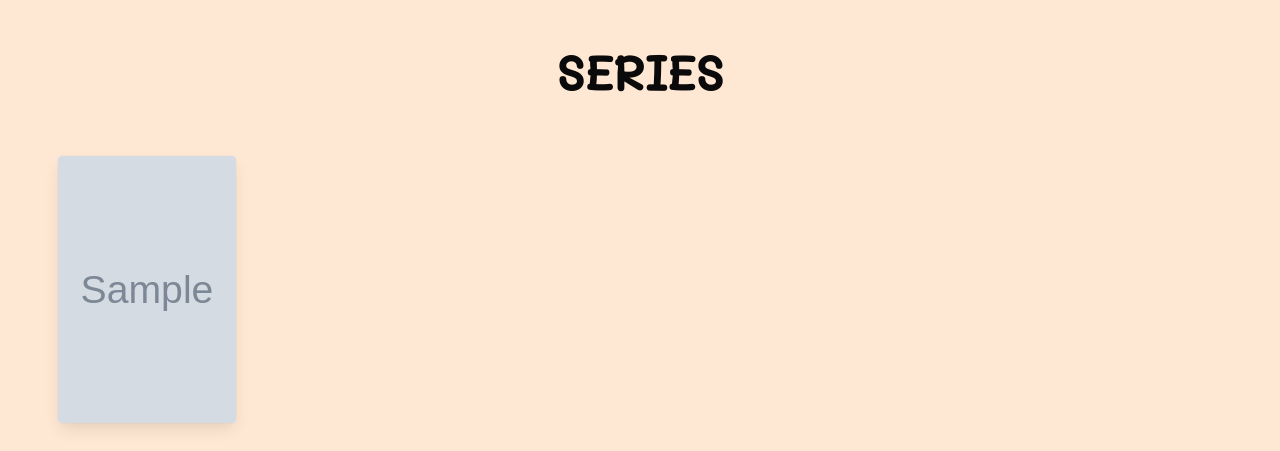
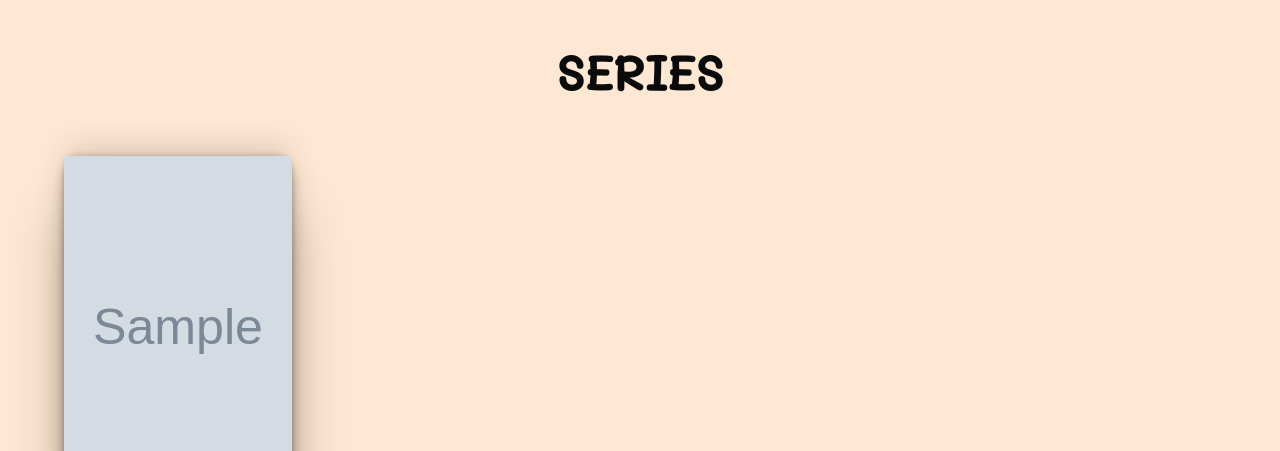
Before and after one commit to AntoniooNogues/ONLYWATCH, a Django app: page /series/ in a window 1280 px wide. Shown: the part 56-507 px from the top of the page. Run offline with Django 4.2, Linux system fonts and the light colour scheme; tables that the repository leaves empty hold one stand-in row (values such as "Sample post"); grey boxes marked "Sample" are stand-in pictures; some libraries are stand-ins or nearby versions; grey boxes are pictures that could not be loaded.

Commit message:
cambios en tarjetas de peliculas y series

```diff
--- a/static/css/slider.css
+++ b/static/css/slider.css
@@ -148,6 +148,7 @@ body {
   pointer-events: none;
   transition: 0.2s ease-out;
   opacity: 0.75;
+
 }
 .slider__nav__button--active {
   opacity: 1;
@@ -172,5 +173,9 @@ body {
 .card{
   max-width: 80% !important;
   margin: 0 auto;
+}
 
+.card-image{
+  box-shadow: rgba(0, 0, 0, 0.25) 0 54px 55px, rgba(0, 0, 0, 0.12) 0 -12px 30px, rgba(0, 0, 0, 0.12) 0 4px 6px, rgba(0, 0, 0, 0.17) 0 12px 13px, rgba(0, 0, 0, 0.09) 0 -3px 5px;
+  border-radius: 15px;
 }
--- a/templates/peliculas.html
+++ b/templates/peliculas.html
@@ -69,7 +69,7 @@
        <h1 class="is-bold is-uppercase pb-6 is-size-1 has-text-centered mali" style="font-weight: 900">Peliculas </h1>
             <div class="columns is-multiline is-mobile">
                 {% for p in peliculas %}
-                    <div class="column is-one-fifth-desktop is-half-tablet is-half-mobile">
+                    <div class="column is-one-quarter-widescreen is-one-quarter-desktop is-one-quarter-tablet is-half-mobile">
                         <div class="card">
                             <div class="card-image">
                                 <figure class="image is-2by3">
--- a/templates/series.html
+++ b/templates/series.html
@@ -69,7 +69,7 @@
        <h1 class="is-bold is-uppercase pb-6 is-size-1 has-text-centered mali" style="font-weight: 900">Series </h1>
             <div class="columns is-multiline is-mobile">
                 {% for s in series %}
-                    <div class="column is-one-fifth-desktop is-half-tablet is-half-mobile">
+                    <div class="column is-one-quarter-widescreen is-one-quarter-desktop is-one-quarter-tablet is-half-mobile">
                         <div class="card">
                             <div class="card-image ">
                                 <figure class="image is-2by3">
--- a/templates/user_home.html
+++ b/templates/user_home.html
@@ -88,7 +88,7 @@
        <p class="is-bold is-uppercase pb-3" style="font-weight: 900">Continuar viendo: </p>
             <div class="columns is-multiline is-mobile">
                 {% for pys in peliyserie %}
-                    <div class="column is-one-fifth-desktop is-one-quarter-tablet is-half-mobile">
+                    <div class="column is-one-quarter-widescreen is-one-quarter-desktop is-one-quarter-tablet is-half-mobile">
                         <div class="card">
                             <div class="card-image">
                                 <figure class="image is-2by3">
```
